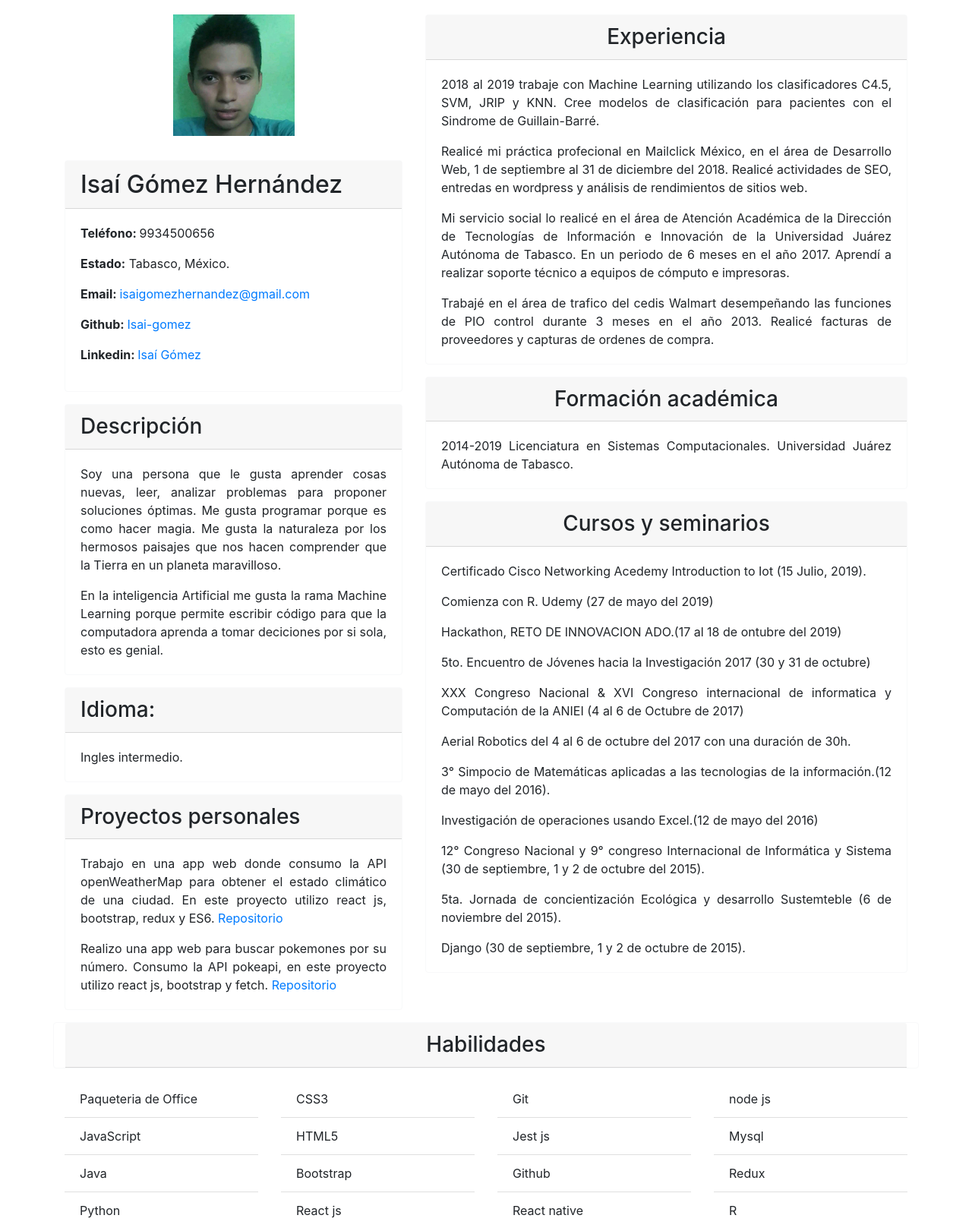
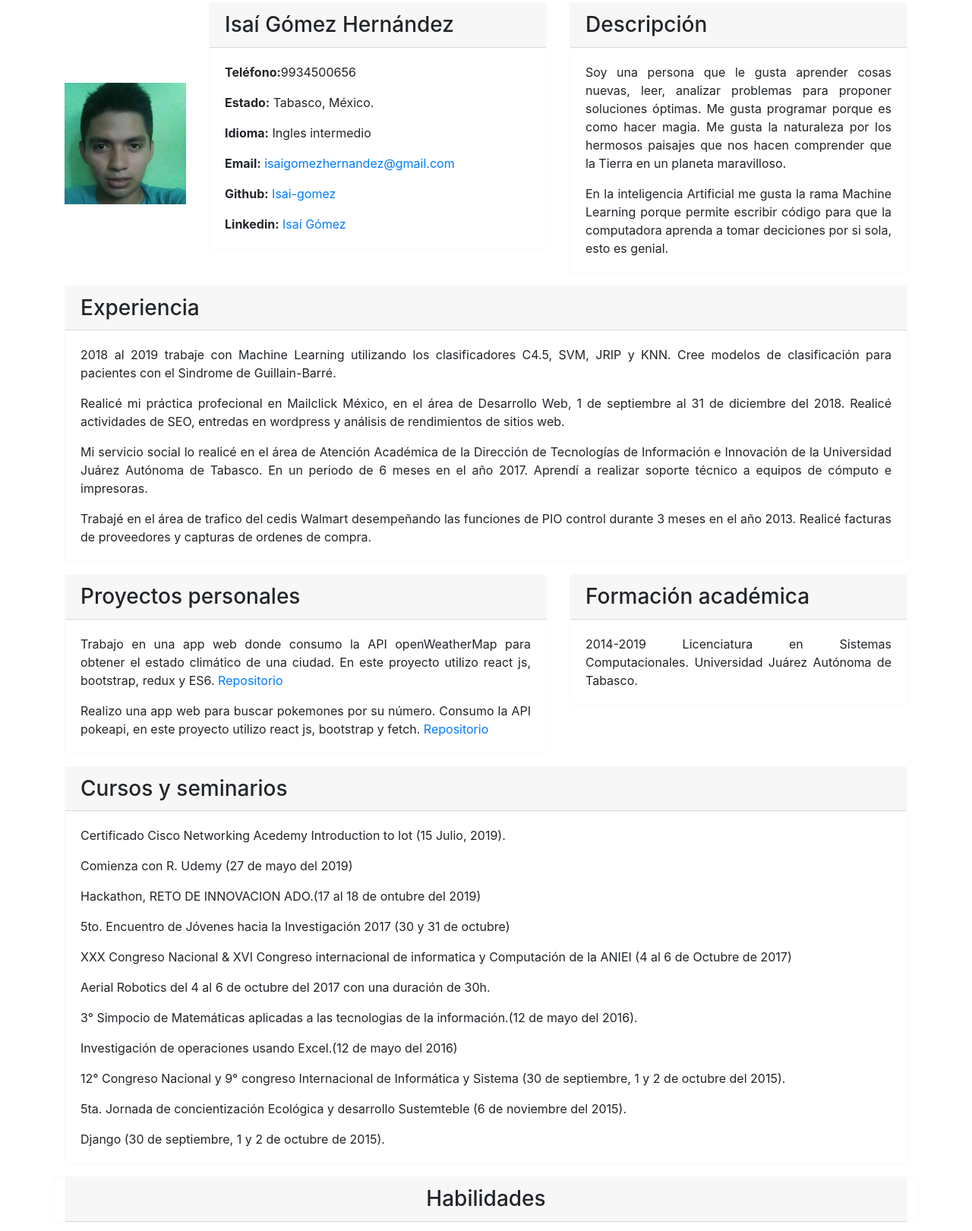
Before and after one commit to Isai-gomez/CV, a plain HTML site: page index.html in a window 1280 px wide. Shown: the part 29-1650 px from the top of the page at 76% size. Drawn offline with nearby package versions, Linux system fonts and the light colour scheme.

Commit message:
centrando la foto

```diff
--- a/index.html
+++ b/index.html
@@ -10,10 +10,9 @@
   </head>
   <body>
     <div class="container">
-      <div class="row">
-      <div class="col-md-5 col-12 column1 ">
-        <div class="photo-perfil">
-          <div class="col center">
+      <div class="row" style="margin-top:2em">
+        <div class="col-md-2 align-self-center">
+          <div class="center">
             <img
               src="./image/Chai.jpg"
               alt="Foto de perfil chai"
@@ -21,43 +20,32 @@
             />
           </div>
         </div>
+        <div class="col">
           <section class="card border-light mb-3">
-          <h2 class="card-header">Isaí Gómez Hernández</h2>
+            <h3 class="card-header">Isaí Gómez Hernández</h3>
             <div class="card-body">
-          <p class="card-text">
-            <strong>
-              Teléfono:
-            </strong>
-             9934500656
-          </p>
-          <p><strong>Estado:</strong> Tabasco, México.</p>
-          <p>
-            <strong>
-              Email:
-            </strong>
+              <p class="card-text"><strong>Teléfono:</strong>9934500656</p>
+              <p class="card-text"><strong>Estado:</strong> Tabasco, México.</p>
+              <p class="card-text"><strong>Idioma:</strong> Ingles intermedio</p>
+              <p class="card-text"><strong>Email:</strong>
                 <a href="https://mail.google.com" target="_blank">
                   isaigomezhernandez@gmail.com
                 </a>
               </p>
-          <p>
-          	<strong>
-              Github:
-            </strong>
+          	  <p class="card-text"><strong>Github:</strong>
                 <a href="https://github.com/Isai-gomez" target="_blank">
                   Isai-gomez
                 </a>
               </p>
-          <p>
-            <strong>
-              Linkedin:
-            </strong>
+              <p class="card-text"><strong>Linkedin:</strong>
                 <a href="https://www.linkedin.com/in/isai-g%C3%B3mez-776a3a18a/" target="_blank">
                   Isaí Gómez
                 </a>
               </p>
-          <p>
             </div>
           </section>
+        </div>
+        <div class="col">
             <section class="card border-light mb-3">
               <h3 class="card-header">
                 Descripción
@@ -74,41 +62,10 @@
                 </p>
               </div>
             </section>
-          <section class="card border-light mb-3">
-            <h3 class="card-header">
-              Idioma:
-            </h3>
-            <div class="card-body">
-              <p class="card-text">
-                Ingles intermedio.
-              </p>
-
         </div>
-          </section>
-            <section class="card border-light mb-3">
-            <h3 class="card-header">
-              Proyectos personales
-            </h3>
-            <div class="card-body">
-            <p class="card-text">
-              Trabajo en una app web donde consumo la API openWeatherMap para obtener el estado climático de una ciudad.
-              En este proyecto utilizo react js, bootstrap, redux y ES6.
-              <a href="https://github.com/Isai-gomez/eweather" target="_blank">
-                Repositorio
-              </a>
-            </p>
-            <p class="card-text">
-              Realizo una app web para buscar pokemones por su número. Consumo la API pokeapi, en este proyecto utilizo react js,
-              bootstrap y fetch.
-              <a href="https://github.com/Isai-gomez/Pokemon" target="_blank">
-                Repositorio
-              </a>
-            </p>
       </div>
-            </section>
-
-      </div>
-      <div class="col column2">
+      <div class="row">
+        <div class="col">
           <section class="card border-light mb-3">
             <h3 class="card-header">
               Experiencia
@@ -136,6 +93,33 @@
               </p>
             </div>
           </section>
+        </div>
+      </div>
+      <div class="row">
+        <div class="col">
+          <section class="card border-light mb-3">
+            <h3 class="card-header">
+              Proyectos personales
+            </h3>
+            <div class="card-body">
+              <p class="card-text">
+                Trabajo en una app web donde consumo la API openWeatherMap para obtener el estado climático de una ciudad.
+                En este proyecto utilizo react js, bootstrap, redux y ES6.
+                <a href="https://github.com/Isai-gomez/eweather" target="_blank">
+                  Repositorio
+                </a>
+              </p>
+              <p class="card-text">
+                Realizo una app web para buscar pokemones por su número. Consumo la API pokeapi, en este proyecto utilizo react js,
+                bootstrap y fetch.
+                <a href="https://github.com/Isai-gomez/Pokemon" target="_blank">
+                  Repositorio
+                </a>
+              </p>
+            </div>
+          </section>
+        </div>
+        <div class="col-md-5">
           <section class="card border-light mb-3">
             <h3 class="card-header">
               Formación académica
@@ -146,6 +130,10 @@
             </p>
           </div>
           </section>
+        </div>
+      </div>
+      <div class="row">
+        <div class="col">
           <section class="card border-light mb-3">
             <h3 class="card-header">
               Cursos y seminarios
@@ -202,70 +190,34 @@
           </section>
           <section class="col">
             <ul class="list-group list-group-flush">
-           <li class="list-group-item">
-             Paqueteria de Office
-           </li>
-           <li class="list-group-item">
-             JavaScript
-           </li>
-           <li class="list-group-item">
-             Java
-           </li>
-           <li class="list-group-item">
-             Python
-           </li>
-
+              <li class="list-group-item">Paqueteria de Office</li>
+              <li class="list-group-item">JavaScript</li>
+              <li class="list-group-item">Java</li>
+              <li class="list-group-item">Python</li>
             </ul>
           </section>
           <section class="col">
             <ul class="list-group list-group-flush">
-          <li class="list-group-item">
-            CSS3
-          </li>
-          <li class="list-group-item">
-            HTML5
-          </li>
-          <li class="list-group-item">
-            Bootstrap
-          </li>
-          <li class="list-group-item">
-            React js
-          </li>
-
+              <li class="list-group-item">CSS3</li>
+              <li class="list-group-item">HTML5</li>
+              <li class="list-group-item">Bootstrap</li>
+              <li class="list-group-item">React js</li>
             </ul>
           </section>
           <section class="col">
             <ul class="list-group list-group-flush">
-          <li class="list-group-item">
-            Git
-          </li>
-          <li class="list-group-item">
-            Jest js
-          </li>
-          <li class="list-group-item">
-            Github
-          </li>
-          <li class="list-group-item">
-            React native
-          </li>
-
+              <li class="list-group-item">Git</li>
+              <li class="list-group-item">Jest js</li>
+              <li class="list-group-item">Github</li>
+              <li class="list-group-item">React native</li>
             </ul>
         </section>
         <section class="col">
           <ul class="list-group list-group-flush">
-          <li class="list-group-item">
-            node js
-          </li>
-          <li class="list-group-item">
-            Mysql
-          </li>
-          <li class="list-group-item">
-            Redux
-          </li>
-          <li class="list-group-item">
-            R
-          </li>
-
+            <li class="list-group-item">node js</li>
+            <li class="list-group-item">Mysql</li>
+            <li class="list-group-item">Redux</li>
+            <li class="list-group-item">R</li>
           </ul>
         </section>
     </div>
@@ -274,7 +226,6 @@
         <p class="card-header">
           Todo los derechos reservados ®Chai
         </p>
-
       </footer>
     </div>
   </div>
--- a/style/main.css
+++ b/style/main.css
@@ -7,9 +7,7 @@
   text-align: start;
 
 }
-.photo-perfil {
-  margin-bottom: 2em;
-}
+
 .imagen {
   width: 10em;
   height: 10em;
@@ -17,6 +15,7 @@
 .center{
   display: flex;
   justify-content: center;
+  align-items: center;
 }
 .column1 > article{
   margin-top: 0;
```
Lines whose indentation alone changed are shown as unchanged.
